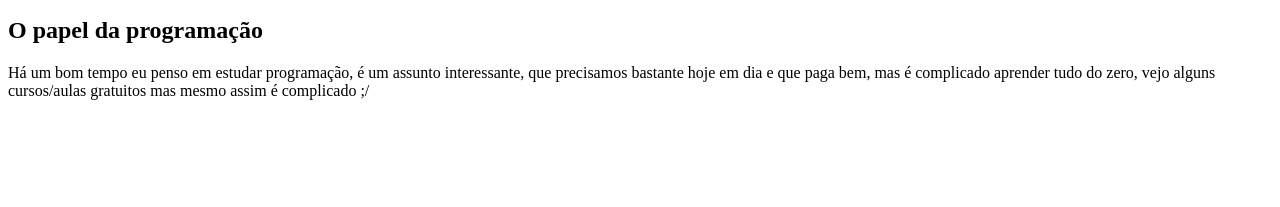
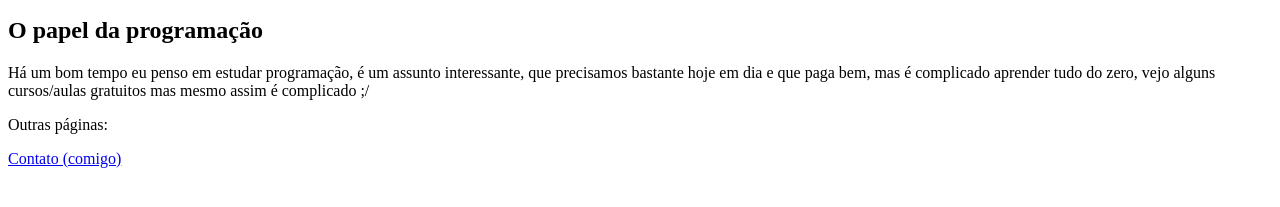
Before and after one commit to Andrezeira1/andrezeira1.github.io, a plain HTML site: page index.html in a window 1280 px wide. Shown: the part 197-404 px from the top of the page. Drawn offline with Linux system fonts and the light colour scheme.

Commit message:
Update index.html
Adicionei a página do contato, com o "cont.html"

```diff
--- a/index.html
+++ b/index.html
@@ -16,5 +16,7 @@
     <p>Eu decidi criar esse site por não ter nada para fazer, na verdade, isso vem de um outro pensamento - aprender programação; <br></p>
     <h2>O papel da programação</h2>
     <p>Há um bom tempo eu penso em estudar programação, é um assunto interessante, que precisamos bastante hoje em dia e que paga bem, mas é complicado aprender tudo do zero, vejo alguns cursos/aulas gratuitos mas mesmo assim é complicado ;/ <br></p>
+    <p>Outras páginas: <br></p>
+    <a href="cont.html">Contato (comigo)</a>
 </body>
 </html>
```
